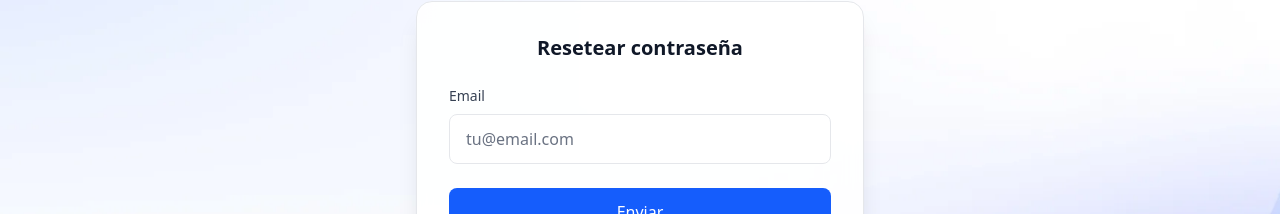
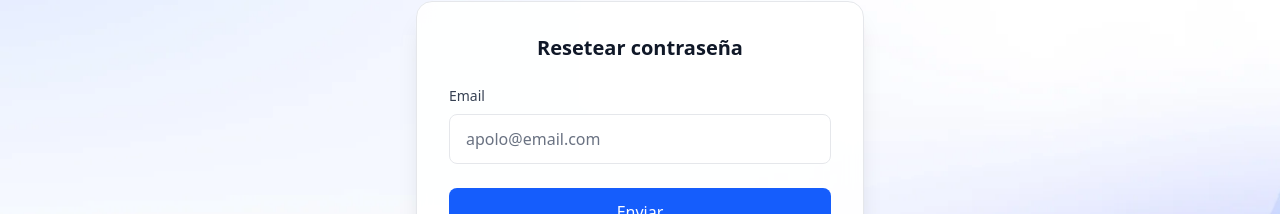
Before and after one commit to Apolo-Energies/portal-colaboradores-frontend, a Next.js app: page /RecuperarCuenta in a window 1280 px wide. Shown: the part 321-535 px from the top of the page. Built offline with nearby package versions, Linux system fonts and the light colour scheme.

Commit message:
actualizacion

```diff
--- a/src/app/(Auth)/RecuperarCuenta/components/FormRecuperarCuenta.tsx
+++ b/src/app/(Auth)/RecuperarCuenta/components/FormRecuperarCuenta.tsx
@@ -43,7 +43,7 @@ export const FormRecuperarCuenta = () => {
           value={email}
           onChange={(e) => setEmail(e.target.value)}
           className="w-full px-4 py-3 text-base rounded-lg border bg-white dark:bg-gray-800 neutral:bg-gray-100 border-gray-200 dark:border-gray-600 text-gray-900 dark:text-white placeholder-gray-500 dark:placeholder-gray-400 focus:border-blue-500 focus:ring-2 focus:ring-blue-500 focus:ring-opacity-50 transition-all duration-200"
-          placeholder="tu@email.com"
+          placeholder="apolo@email.com"
           required
         />
       </div>
--- a/src/app/(Auth)/components/FormLogin.tsx
+++ b/src/app/(Auth)/components/FormLogin.tsx
@@ -49,7 +49,7 @@ export const FormLogin = () => {
           value={email}
           onChange={(e) => setEmail(e.target.value)}
           className="w-full px-4 py-3 text-base rounded-lg border bg-white dark:bg-gray-800 neutral:bg-gray-100 border-gray-200 dark:border-gray-600 text-gray-900 dark:text-white placeholder-gray-500 dark:placeholder-gray-400 focus:border-blue-500 focus:ring-2 focus:ring-blue-500 focus:ring-opacity-50 transition-all duration-200"
-          placeholder="tu@email.com"
+          placeholder="apolo@email.com"
           required
         />
       </div>
```
